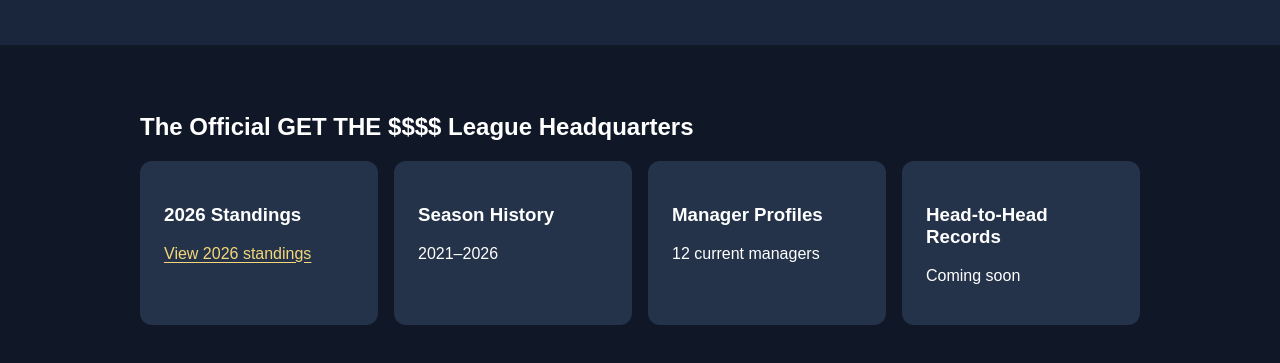
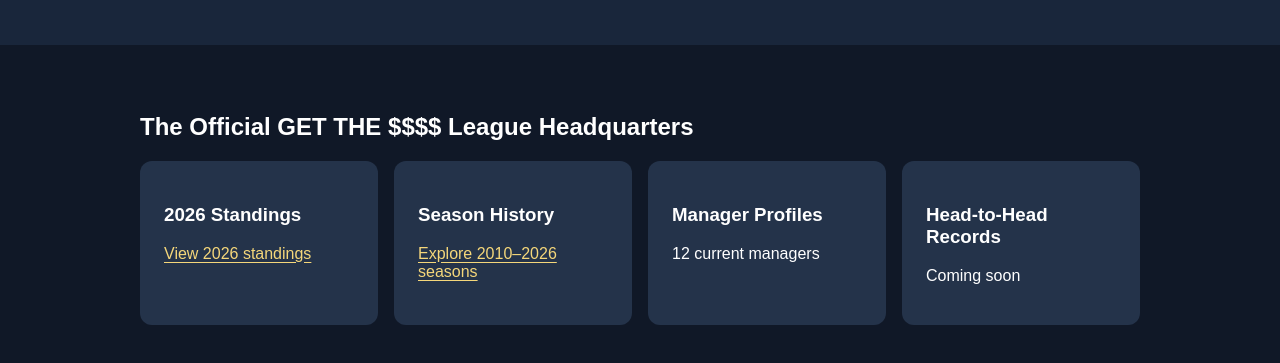
Before and after one commit to amswansonjr/get-the-money-league, a plain HTML site: page index.html in a window 1280 px wide. Shown: the part 127-490 px from the top of the page. Drawn offline with Linux system fonts and the light colour scheme.

Commit message:
Link homepage to season history

```diff
--- a/index.html
+++ b/index.html
@@ -66,7 +66,7 @@ a:focus-visible {
       </div>
       <div class="card">
         <h3>Season History</h3>
-        <p>2021–2026</p>
+        <p><a href="./history.html">Explore 2010–2026 seasons</a></p>
       </div>
       <div class="card">
         <h3>Manager Profiles</h3>
```
